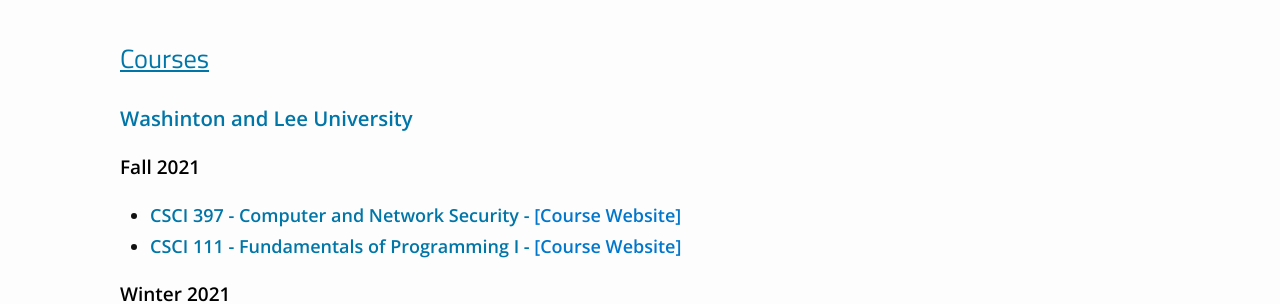
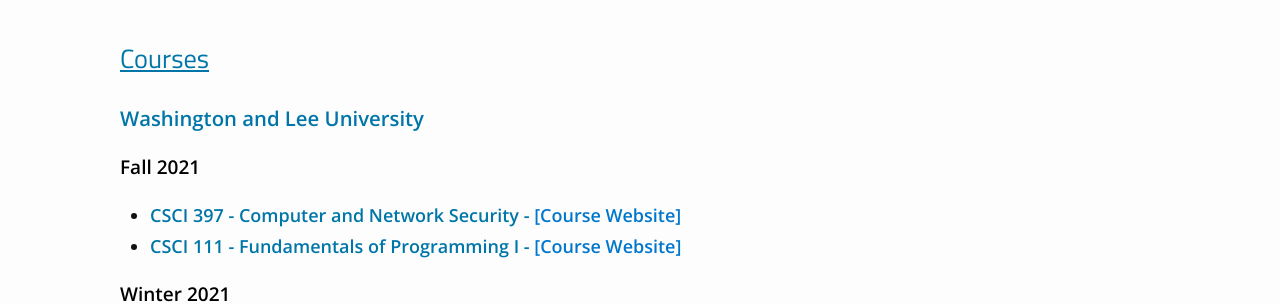
Before and after one commit to tkrad/tahakhan.net, a Jekyll site: the page built from teaching.md, in a window 1280 px wide. Shown: the part 611-915 px from the top of the page. Built offline with Jekyll 4.4.1, drawn with Linux system fonts in a browser that asks for light colours; our own code applies the rules of GitHub Pages for plain Markdown files.

Commit message:
resume update and typos fixed

```diff
--- a/index.html
+++ b/index.html
@@ -31,7 +31,7 @@
 <ul>
     <li style="line-height: 200%;"> I will be teaching computer and network security in Fall 21. More details on the <a href="">course webpage</a>.
     <li style="line-height: 200%;"> Featured in The Columns at W&L. <a href="https://columns.wlu.edu/meet-the-professor-taha-khan/">Read more here...</a>
-    <li style="line-height: 200%;"> <a href="/files/tolley_usenix_21.pdf">Collaborative work</a> with Arizona State, Breakpointing Bad, and ICSI on VPN highjacking accepted to Usenix Security 21.
     <li style="line-height: 200%;"> My <a href="/files/khan_usenix_21.pdf">dissertation research</a> on retrospective management of the personal cloud data accepted to Usenix Security 21.
+    <li style="line-height: 200%;"> <a href="/files/tolley_usenix_21.pdf">Collaborative work</a> with Arizona State, Breakpointing Bad, and ICSI on VPNs accepted to Usenix Security 21.
 </ul>
 </div>
--- a/teaching.md
+++ b/teaching.md
@@ -20,7 +20,7 @@
 # <u>Courses</u>
 <div style="margin-bottom:40px"></div>
 
-<h3><div style = "color:#0076A8; font-weight: bold; font-size:1.05em">Washinton and Lee University</div></h3>
+<h3><div style = "color:#0076A8; font-weight: bold; font-size:1.05em">Washington and Lee University</div></h3>
 
 <div style = "color:black; font-weight: bold; font-size:19px; margin-bottom:15px">Fall 2021</div>
 
```
Also changed, not shown: publications.md (+5 -5 lines), 1 other file.
